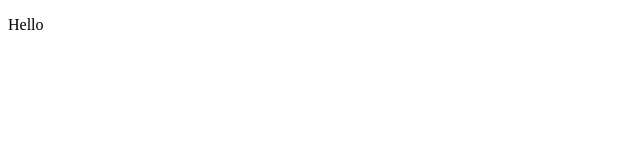
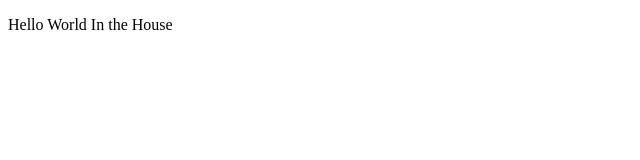
Before and after one commit to ThomasPortier/Formation-Git, a plain HTML site: page index.html in a window 1280 px wide. Shown: the whole page, without its empty margins (0-640 px from the left). Drawn offline with Linux system fonts and the light colour scheme.

Commit message:
Modification3 de index

```diff
--- a/index.html
+++ b/index.html
@@ -5,7 +5,8 @@
 </head>
 <body>
   <p>
-    Hello
+    Hello World
+    In the House
   </p>
 </body>
 </html>
```
